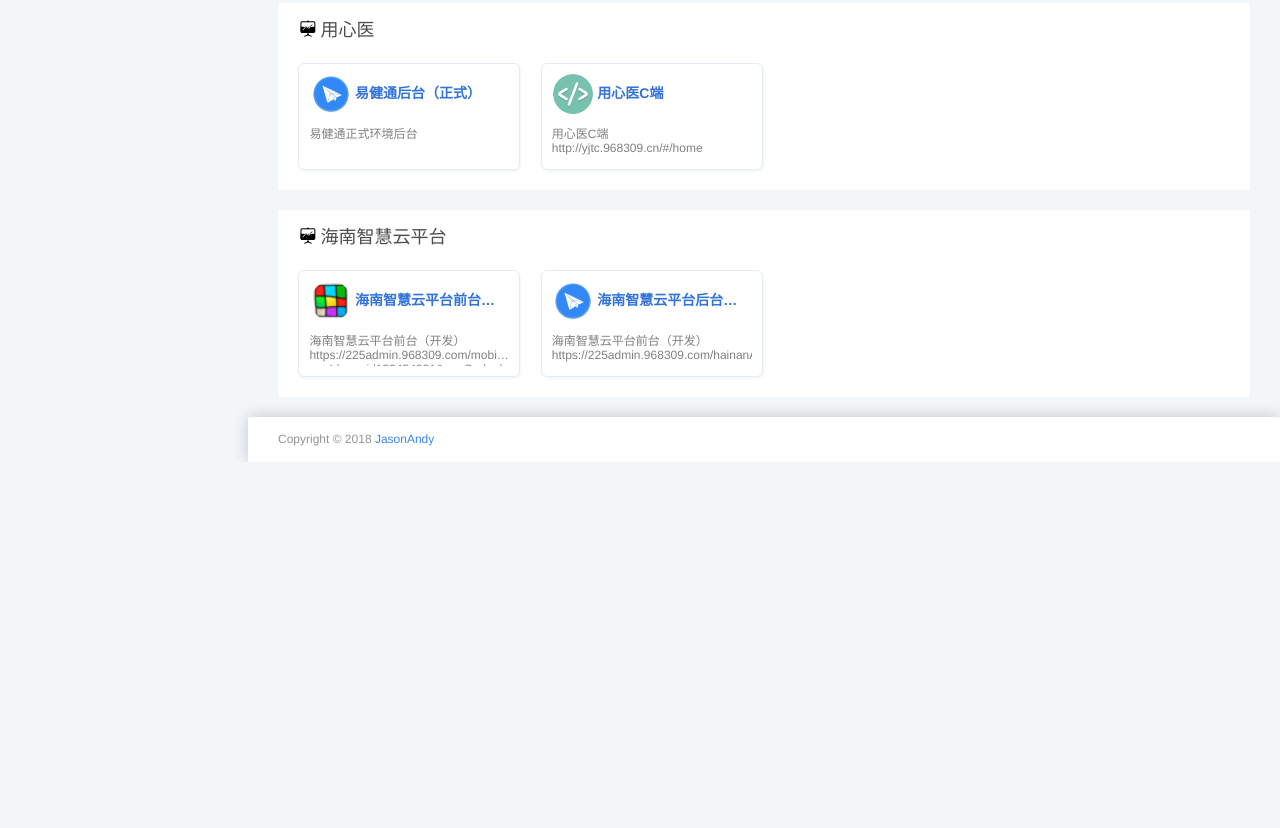
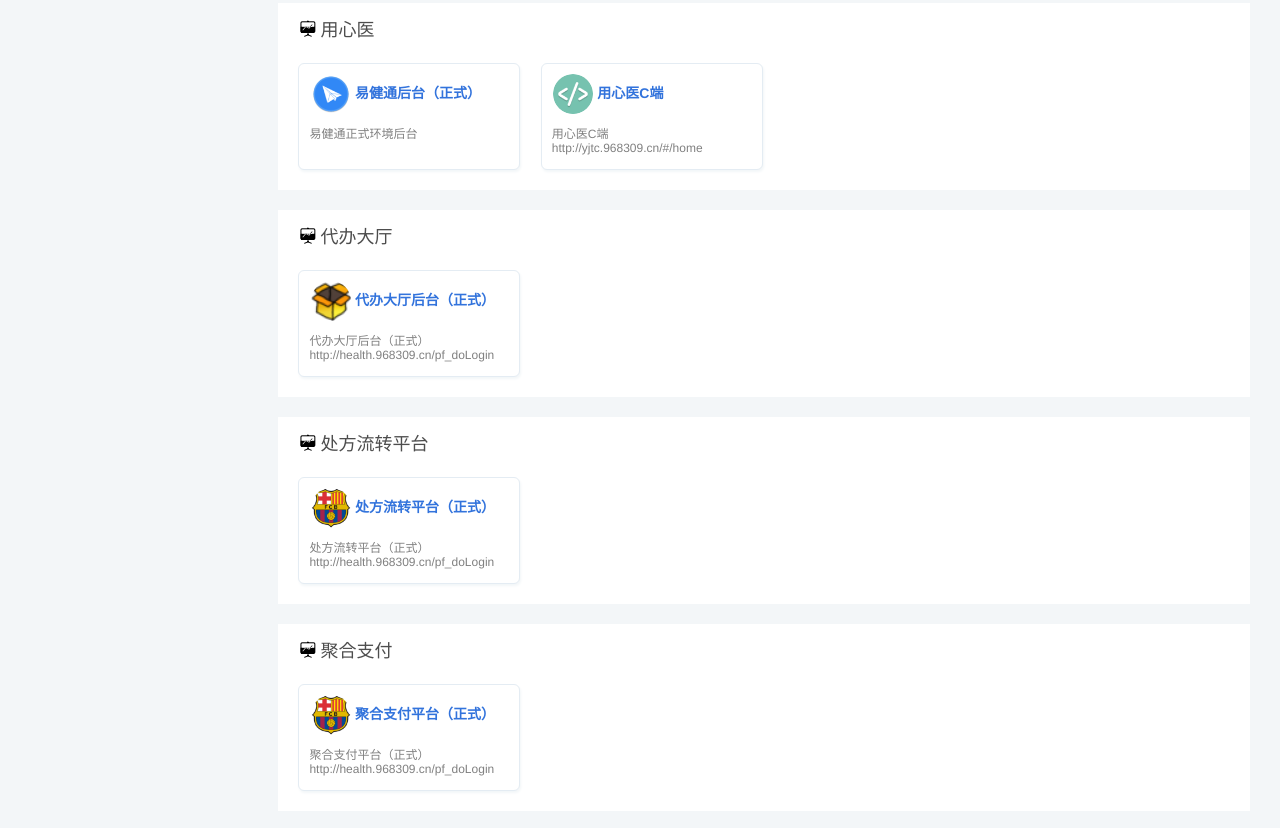
Before and after one commit to Jasonandy/devtools, a plain HTML site: page nav-page/sunshine-work/index.html in a window 1280 px wide. Shown: the part 1181-2009 px from the top of the page. Before the commit the page ends 1643 px from the top, so only its background shows below. Drawn offline with nearby package versions, Linux system fonts and the light colour scheme; files that its build step writes are made by us from their sources.

Commit message:
:seedling: :star:

```diff
--- a/nav-page/sunshine-work/index.html
+++ b/nav-page/sunshine-work/index.html
@@ -33,6 +33,9 @@
                     <li><a href="#yjt"><i class="iconfont icon-yunying"></i>易健通</a></li>
                     <li><a href="#yxy"><i class="iconfont icon-yunying"></i>用心医</a></li>
                     <li><a href="#hnzhypt"><i class="iconfont icon-yunying"></i>智慧云</a></li>
+                    <li><a href="#dbdt"><i class="iconfont icon-yunying"></i>代办大厅</a></li>
+                    <li><a href="#cflzpt"><i class="iconfont icon-yunying"></i>处方流转</a></li>
+                    <li><a href="#jhzf"><i class="iconfont icon-yunying"></i>聚合支付</a></li>
                     <!-- 开发学习工具博客类 -->
 
                     <!-- <li class="download"><a href="https://github.com/geekape/geek-navigation"><i class="iconfont icon-github"></i>Github</a></li> -->
@@ -254,7 +257,7 @@
                 </div>
 
 
-                 <!-- 用心医 -->
+                <!-- 用心医 -->
                 <div class="box">
                     <a href="" name="yxy"></a>
                     <div class="sub-category">
@@ -273,6 +276,53 @@
                             <div class="item">
                                 <div class="logo"><img src="img/dev.ico" alt="用心医C端"> 用心医C端</div>
                                 <div class="desc">用心医C端 </br> http://yjtc.968309.cn/#/home</div>
+                            </div>
+                        </a>
+                    </div>
+                </div>
+                <!-- 代办大厅 -->
+                <div class="box">
+                    <a href="" name="dbdt"></a>
+                    <div class="sub-category">
+                        <div><i class="iconfont icon-yunying"></i>代办大厅</div>
+                    </div>
+                    <div>
+                        <a target="_blank" href="http://health.968309.cn/pf_doLogin#">
+                            <div class="item">
+                               <div class="logo"><img src="img/box.ico" alt="医程通"> 代办大厅后台（正式）</div>
+                                <div class="desc"> 代办大厅后台（正式） </br>http://health.968309.cn/pf_doLogin</div>
+                            </div>
+                        </a>
+                    </div>
+                </div>
+
+                 <!-- 处方流转平台 -->
+                <div class="box">
+                    <a href="" name="cflzpt"></a>
+                    <div class="sub-category">
+                        <div><i class="iconfont icon-yunying"></i>处方流转平台</div>
+                    </div>
+                    <div>
+                        <a target="_blank" href="http://health.968309.cn/pf_doLogin#">
+                            <div class="item">
+                               <div class="logo"><img src="img/fcb.ico" alt="医程通"> 处方流转平台（正式）</div>
+                                <div class="desc"> 处方流转平台（正式） </br>http://health.968309.cn/pf_doLogin </div>
+                            </div>
+                        </a>
+                    </div>
+                </div>
+
+                <!-- 聚合支付 -->
+                <div class="box">
+                    <a href="" name="cflzpt"></a>
+                    <div class="sub-category">
+                        <div><i class="iconfont icon-yunying"></i>聚合支付</div>
+                    </div>
+                    <div>
+                        <a target="_blank" href="http://health.968309.cn/pf_doLogin#">
+                            <div class="item">
+                               <div class="logo"><img src="img/fcb.ico" alt="医程通"> 聚合支付平台（正式）</div>
+                                <div class="desc"> 聚合支付平台（正式） </br>http://health.968309.cn/pf_doLogin </div>
                             </div>
                         </a>
                     </div>
```
Also changed, not shown: on-duty/20180307.txt.
